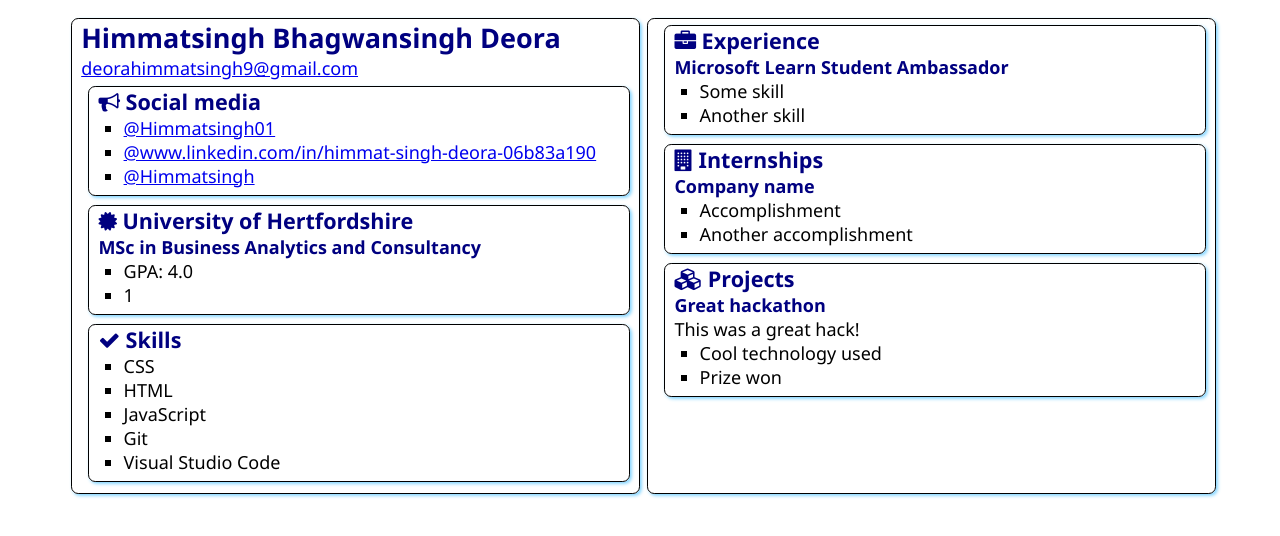
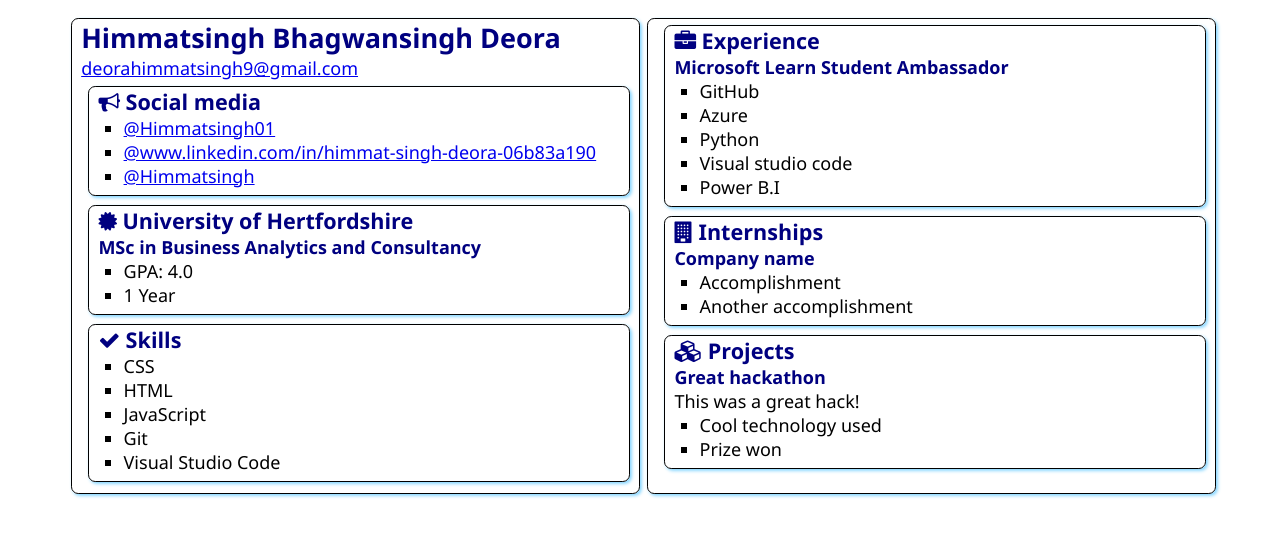
Before and after one commit to Himmatsingh01/SATechnicalOnboarding1, a plain HTML site: page src/index.html in a window 1280 px wide. Drawn offline with Linux system fonts and the light colour scheme.

Commit message:
Update index.html

```diff
--- a/src/index.html
+++ b/src/index.html
@@ -36,7 +36,7 @@
                     <h3>MSc in Business Analytics and Consultancy</h3>
                     <ul>
                         <li>GPA: 4.0</li>
-                        <li>1</li>
+                        <li>1 Year</li>
                     </ul>
                 </div>
             </section>
@@ -63,8 +63,11 @@
                 </h2>
                 <h3>Microsoft Learn Student Ambassador</h3>
                 <ul>
-                    <li>Some skill</li>
-                    <li>Another skill</li>
+                    <li>GitHub</li>
+                    <li>Azure</li>
+                    <li>Python</li>
+                    <li>Visual studio code</li>
+                    <li>Power B.I</li>
                 </ul>
             </section>
             <section class="box">
```
